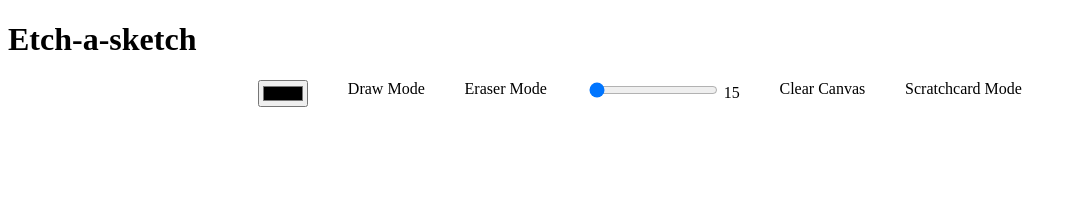
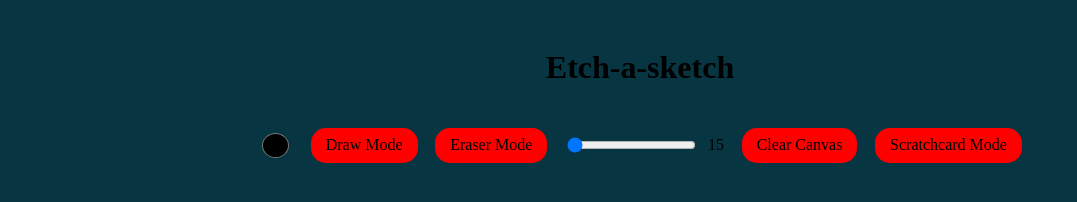
Before and after one commit to frozen-tempo/etch-a-sketch, a plain HTML site: page index.html in a window 1280 px wide. Shown: the whole page, without its empty margins (0-1077 px from the left). Drawn offline with Linux system fonts and the light colour scheme; a web font is replaced by a local one.

Commit message:
initial button styling

```diff
--- a/index.css
+++ b/index.css
@@ -10,8 +10,24 @@
   font-display: swap;
 }
 
+/* * {
+  box-sizing: border-box;
+  margin: 0;
+  padding: 0;
+  outline: 1px solid black;
+} */
+
 body {
   font-family: "JetBrains Mono";
+  background-color: #073642;
+}
+
+.header {
+  display: flex;
+  flex-direction: column;
+  align-items: center;
+  justify-content: center;
+  padding-block: 20px;
 }
 
 .toolbar {
@@ -19,4 +35,38 @@ body {
   padding-inline: 250px;
   flex-direction: row;
   justify-content: space-between;
+  height: 35px;
 }
+
+btn {
+  display: flex;
+  background-color: red;
+  border: none;
+  cursor: pointer;
+  justify-content: center;
+  align-items: center;
+  padding: 15px;
+  border-radius: 15px;
+}
+
+.canvas-size-slider {
+  display: flex;
+  flex-direction: row;
+  align-items: center;
+  gap: 10px;
+}
+
+input[type="color"] {
+  -webkit-appearance: none;
+  -moz-appearance: none;
+  appearance: none;
+  background-color: transparent;
+  height: 35px;
+  width: 35px;
+  border: none;
+  cursor: pointer;
+}
+
+input[type="color"]::-webkit-color-swatch {
+  border-radius: 50%;
+}
--- a/index.html
+++ b/index.html
@@ -25,7 +25,7 @@
         <span id="sliderValue">15</span>
       </div>
       <btn class="clear-btn">Clear Canvas</btn>
-      <div class="scratchcard-md-btn">Scratchcard Mode</div>
+      <btn class="scratchcard-md-btn">Scratchcard Mode</btn>
     </div>
     <div class="sketch-container"></div>
     <div class="canvas"></div>
```
